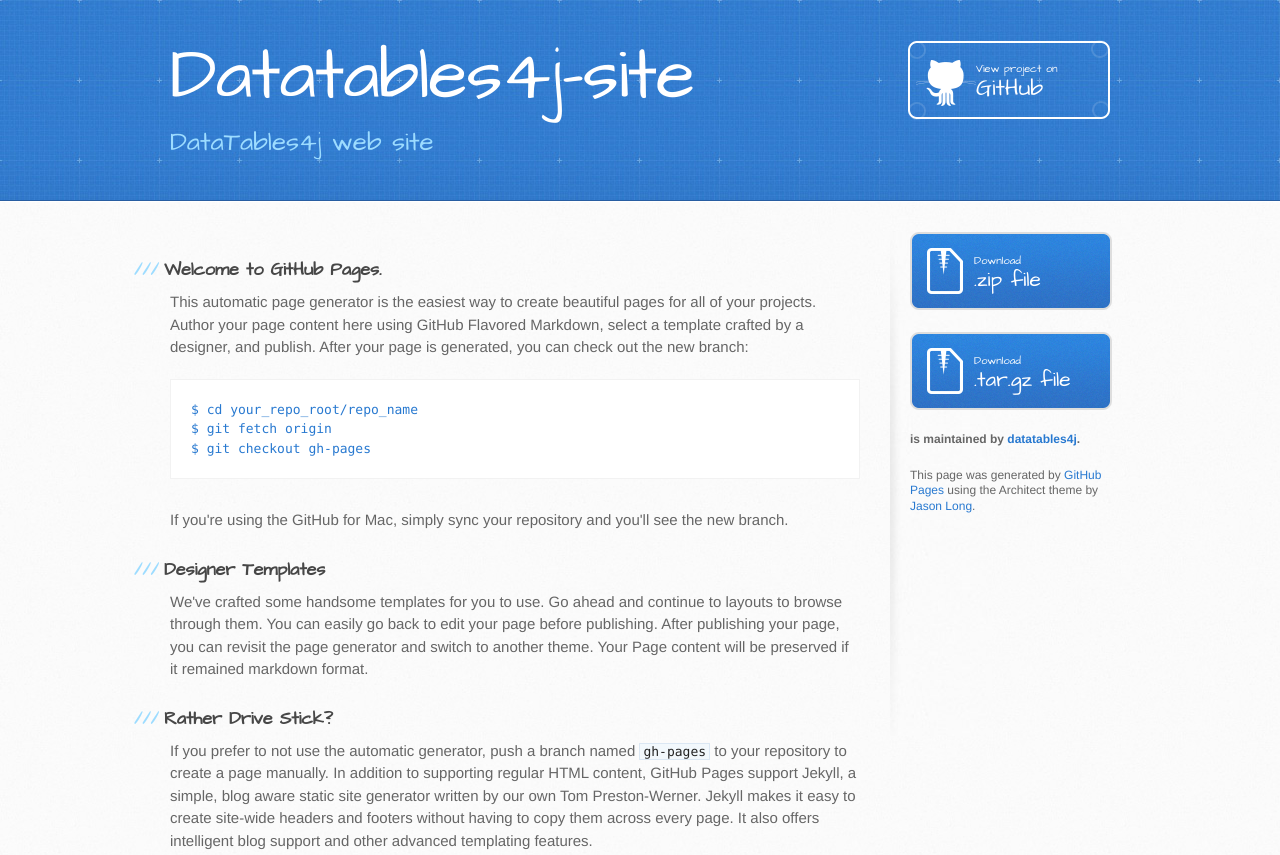
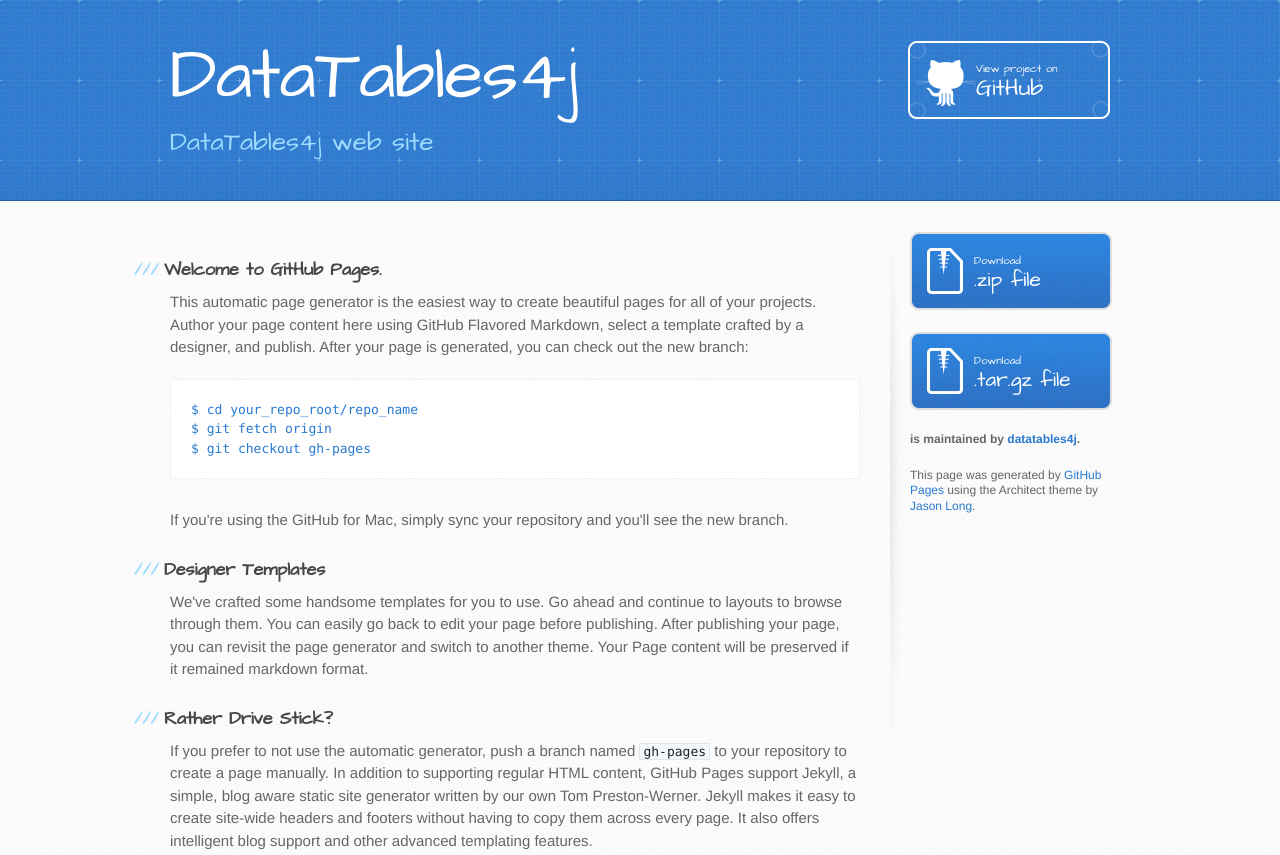
Before and after one commit to profmocs/datatables4j, a plain HTML site: page index.html in a window 1280 px wide. Shown: the top 855 px of the page. Drawn offline with Linux system fonts and the light colour scheme.

Commit message:
Update index.html

```diff
--- a/index.html
+++ b/index.html
@@ -19,7 +19,7 @@
   <body>
     <header>
       <div class="inner">
-        <h1>Datatables4j-site</h1>
+        <h1>DataTables4j</h1>
         <h2>DataTables4j web site</h2>
         <a href="https://github.com/datatables4j/datatables4j-site" class="button"><small>View project on</small>GitHub</a>
       </div>
```
